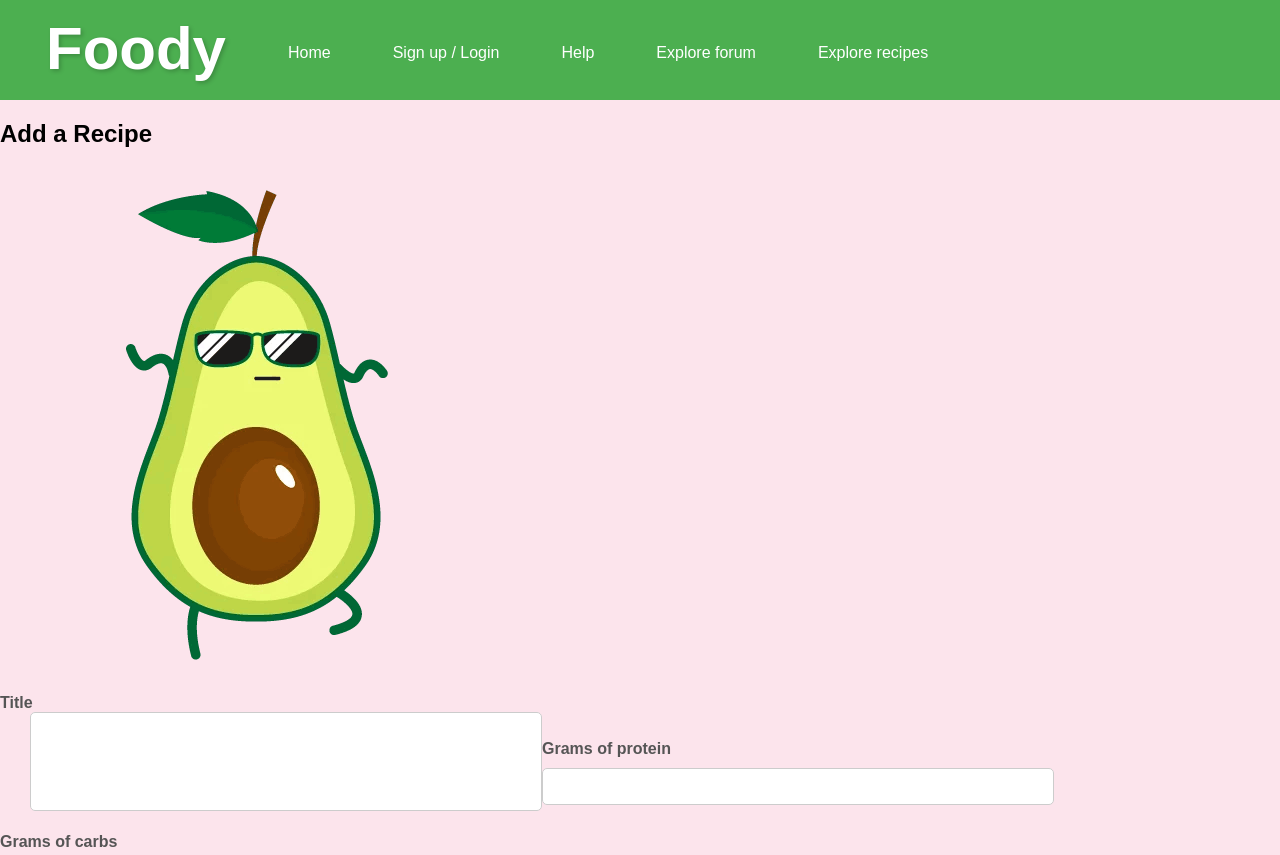
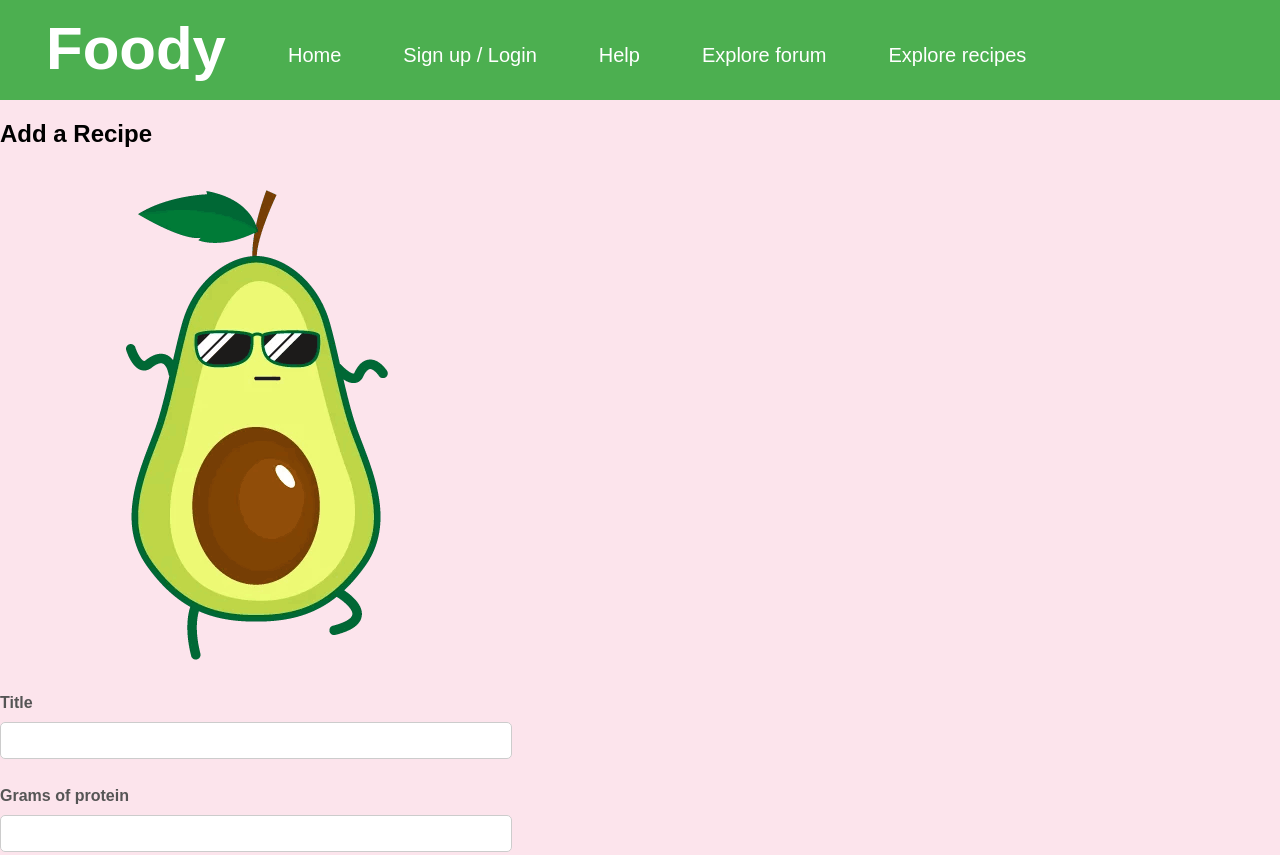
Before and after one commit to salimchoura/FinalProject, a website: page public_html/addRecipe.html in a window 1280 px wide. Shown: the top 855 px of the page. Drawn offline with Linux system fonts and the light colour scheme.

Commit message:
Fixed nav bar styling and also added alert when user is successfully able to create an account

```diff
--- a/public_html/addRecipe.css
+++ b/public_html/addRecipe.css
@@ -9,6 +9,7 @@ body {
     margin: 0;
     padding: 0;
     background-color: #fce4ec;
+    animation: fadeIn 1s ease-in-out;
   }
 
   h1 {
@@ -28,6 +29,7 @@ body {
   }
 
   input, textarea {
+    display: block;
     width: 40%;
     padding: 10px;
     box-sizing: border-box;
@@ -106,6 +108,7 @@ nav a,
     padding: 14px 16px;
     text-decoration: none;
     transition: background-color 0.3s;
+    text-shadow: none;
     margin-left: 30px;
 }
 
@@ -113,3 +116,7 @@ nav a,
     margin-top: 0px;
     font-size: 60px;
 }
+
+a{
+  font-size: 20px;
+}
--- a/public_html/addRecipe.html
+++ b/public_html/addRecipe.html
@@ -24,7 +24,7 @@
     <div>
       <img id='avocado' src="./images/avocado.png">
       <label>Title</label>
-      <input type="text" id="title">
+      <input type="text" id="name">
     </div><br>
     <div>
       <label>Grams of protein</label>
--- a/public_html/explore_recipes.css
+++ b/public_html/explore_recipes.css
@@ -2,6 +2,7 @@ nav {
     background-color: #4caf50;
     overflow: hidden;
     height: 100px;
+    font-family: 'Arial', sans-serif;
 }
 
 
--- a/public_html/home.css
+++ b/public_html/home.css
@@ -1,7 +1,7 @@
 body {
 	background-color: whitesmoke;
 	text-align: center;
-
+    font-family: 'Arial', sans-serif;
 }
 
 html,
--- a/public_html/script.js
+++ b/public_html/script.js
@@ -21,7 +21,7 @@ function addUser() {
         return response.text();
     }).then((text) => {
         // alert the user of the result of their account creation attempt
-        console.log(text);
+        alert(text);
     });
     request.catch((error) => {
         console.log("ERROR IN CREATION OF ACCOUNT");
```
